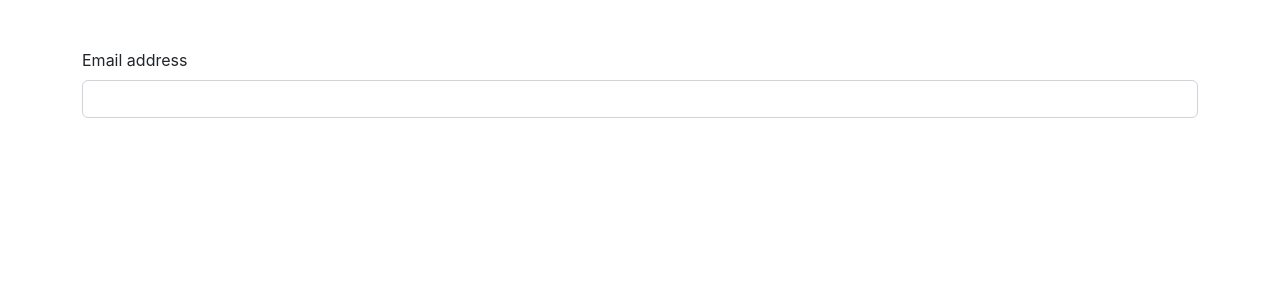
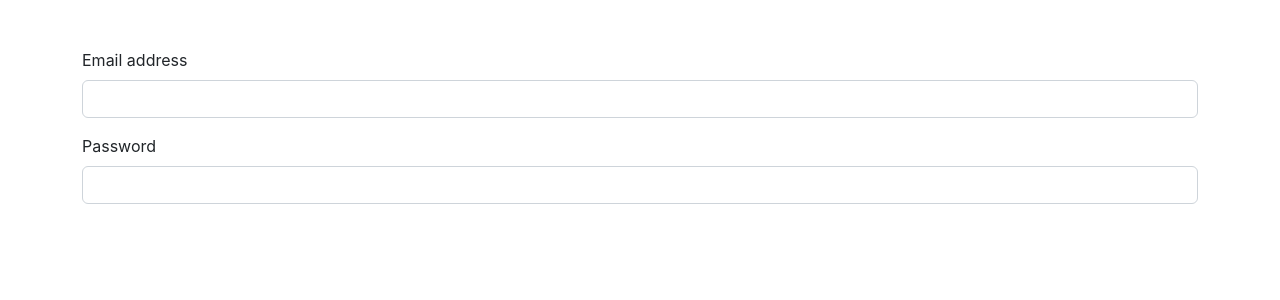
Before and after one commit to natanaelrusli/react-testing-library, a React (Create React App) app: page / in a window 1280 px wide. Shown: the top 300 px of the page. Built offline with nearby package versions, Linux system fonts and the light colour scheme.

Commit message:
add: password input to satisfy test

```diff
--- a/src/App.jsx
+++ b/src/App.jsx
@@ -10,6 +10,13 @@
           </label>
           <input type="email" id='email' name='email' className='form-control' />
         </div>
+
+        <div className='mb-3'>
+          <label htmlFor="password" className='form-label'>
+            Password
+          </label>
+          <input type="password" id='password' name='password' className='form-control' />
+        </div>
       </form>
     </div>
   );
```
